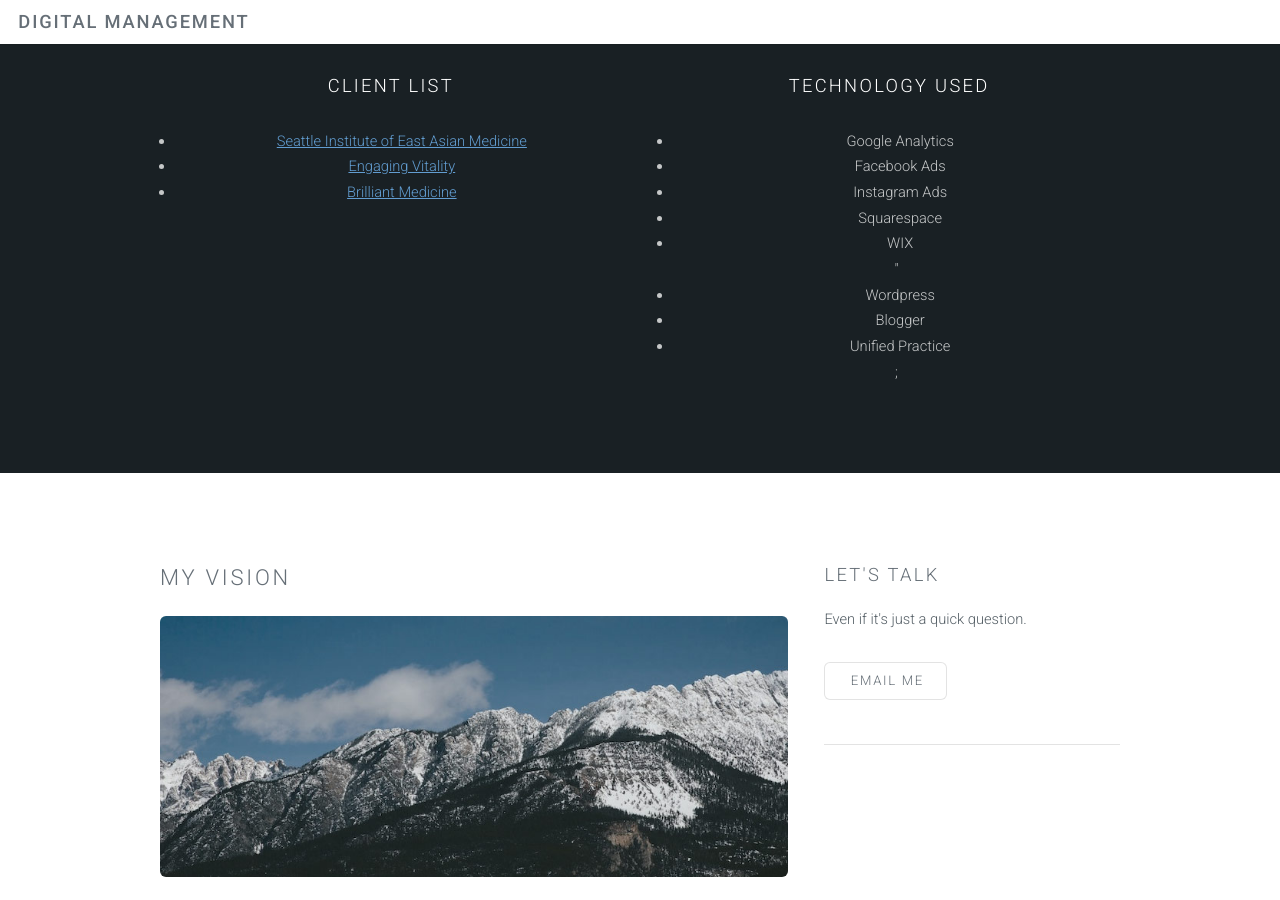
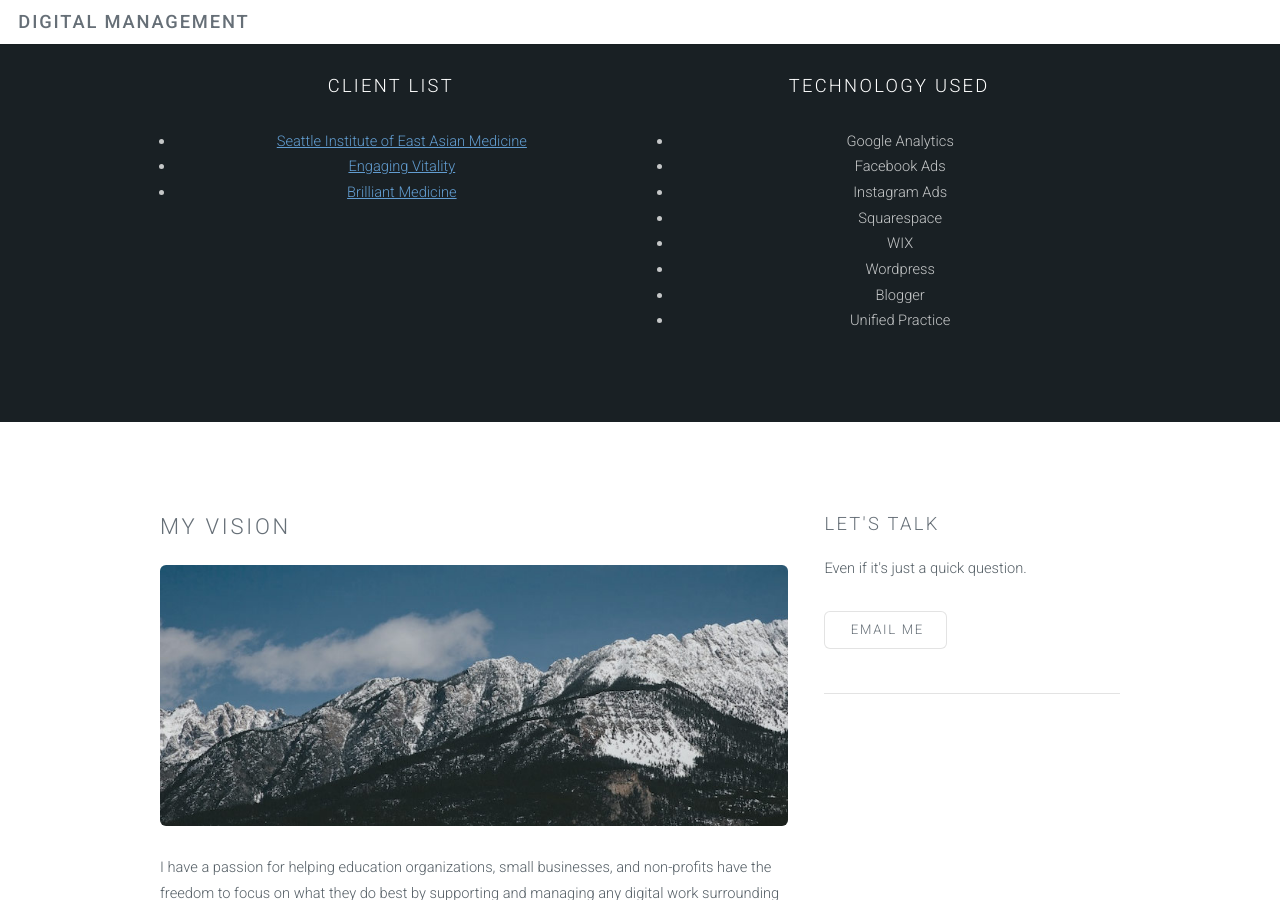
Before and after one commit to bycait/bycait.github.io, a Jekyll site: the page built from index.html, in a window 1280 px wide and 900 px high, scrolled down 1318 px. Built offline with Jekyll 4.4.1, drawn with Linux system fonts in a browser that asks for light colours.

```diff
--- a/index.html
+++ b/index.html
@@ -68,10 +68,10 @@ layout: landing-page
 										<li>Facebook Ads</li>
 										<li>Instagram Ads</li>
 										<li>Squarespace</li>
-										<li>WIX</li>"
-									<li>Wordpress</li>
+										<li>WIX</li>
+									        <li>Wordpress</li>
 										<li>Blogger</li>
-										<li>Unified Practice</li>;
+										<li>Unified Practice</li>
 									</ul>
 								</p>
 
```
